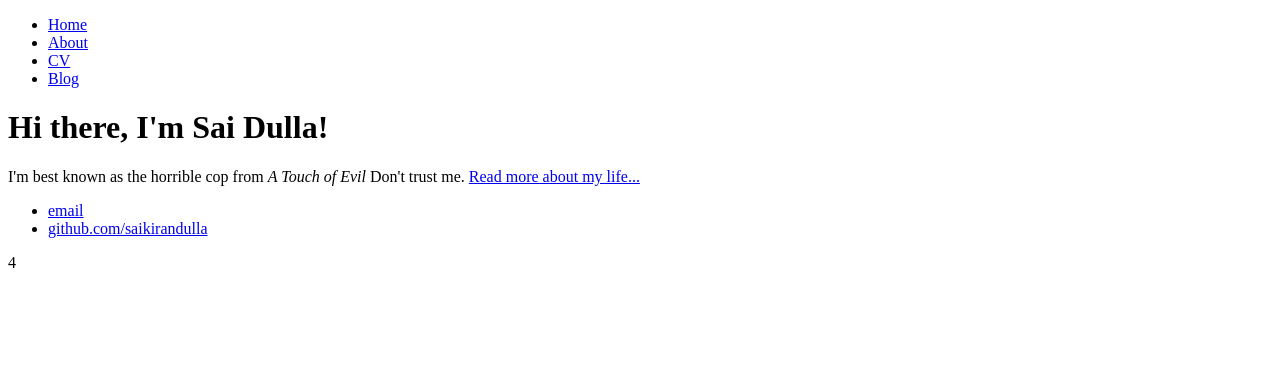
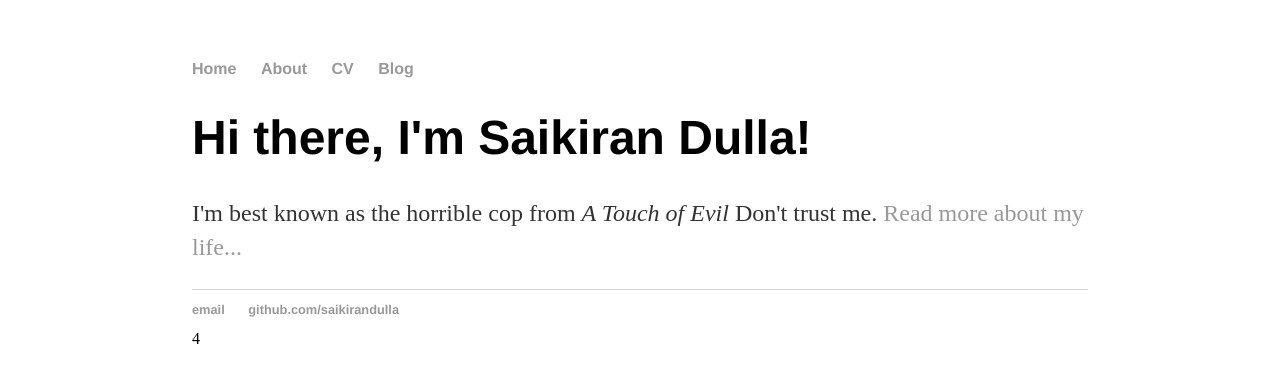
Before and after one commit to saikirandulla/saikirandulla.github.io, a plain HTML site: page index.html in a window 1280 px wide. Drawn offline with Linux system fonts and the light colour scheme.

Commit message:
Update index.html

```diff
--- a/index.html
+++ b/index.html
@@ -2,6 +2,7 @@
 <html>
 	<head>
 		<title>Saikiran Dulla</title>
+		<link rel="stylesheet" type="text/css" href="/css/main.css">
 	</head>
 	<body>
 		<nav>
@@ -14,7 +15,7 @@
 		</nav>
 		<div class="container">
     		<div class="blurb">
-        		<h1>Hi there, I'm Sai Dulla!</h1>
+        		<h1>Hi there, I'm Saikiran Dulla!</h1>
 				<p>I'm best known as the horrible cop from <em>A Touch of Evil</em> Don't trust me. <a href="/about">Read more about my life...</a></p>
     		</div><!-- /.blurb -->
 		</div><!-- /.container -->
```
